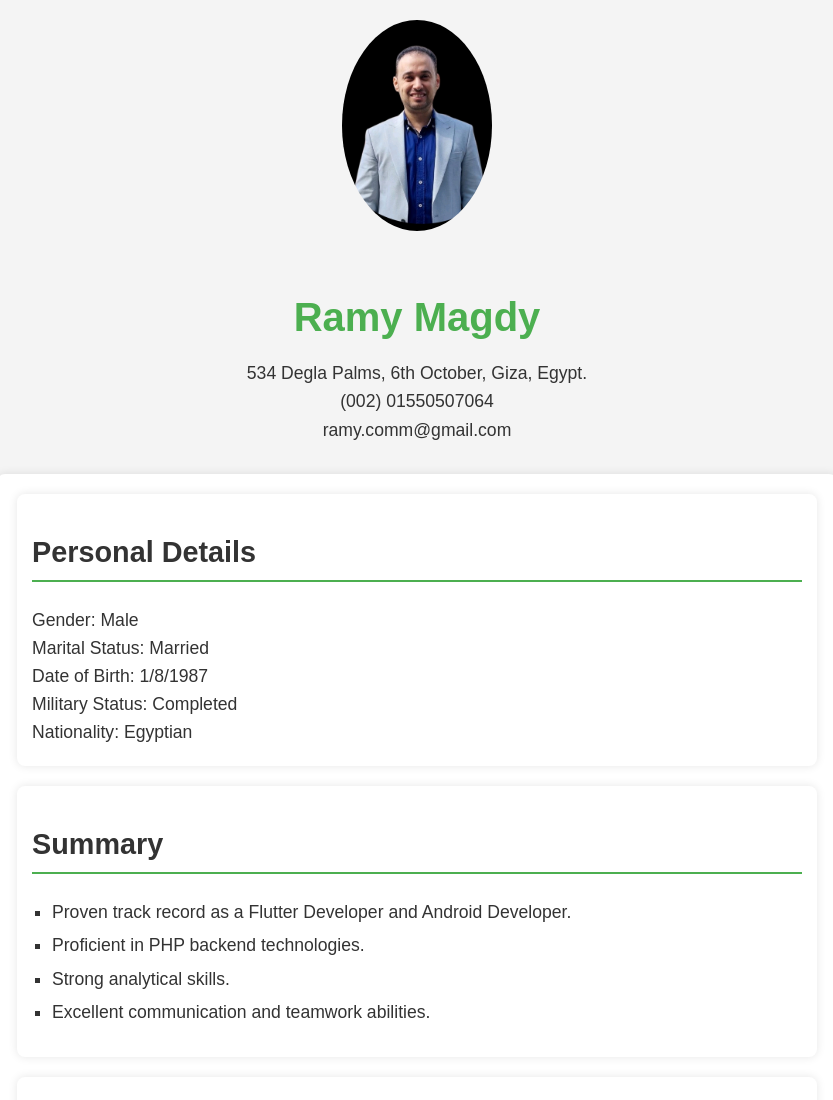
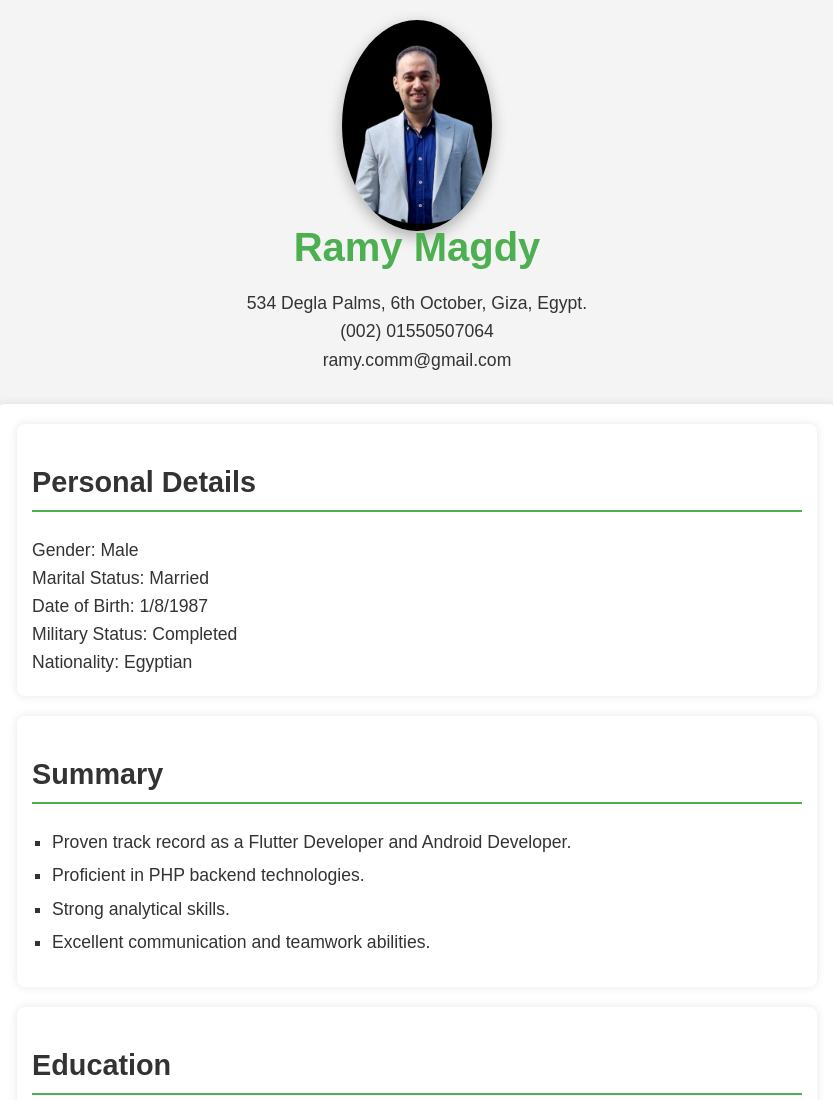
Before and after one commit to Ramy888/Ramy1, a plain HTML site: page index.html in a window 1280 px wide. Shown: the top 1100 px of the page, without its empty margins (223-1056 px from the left). Drawn offline with Linux system fonts and the light colour scheme.

Commit message:
Update index.html

```diff
--- a/index.html
+++ b/index.html
@@ -57,10 +57,11 @@
             box-shadow: 0 0 10px rgba(0, 0, 0, 0.1);
         }
         .photo {
-             width: 150px; /* Adjust size as needed */
-            height: auto;
-            border-radius: 50%; /* Make it a circle */
-            margin-bottom: 20px;
+            width: 150px; /* Set your desired width */
+            height: auto; /* Maintain aspect ratio */
+            border-radius: 50%; /* Circular shape */
+            margin-bottom: -50px; /* Negative margin to lift the image */
+            box-shadow: 0 5px 15px rgba(0, 0, 0, 0.3); /* Add a shadow for depth */
         }
         .section {
             background-color: #fff;
```
